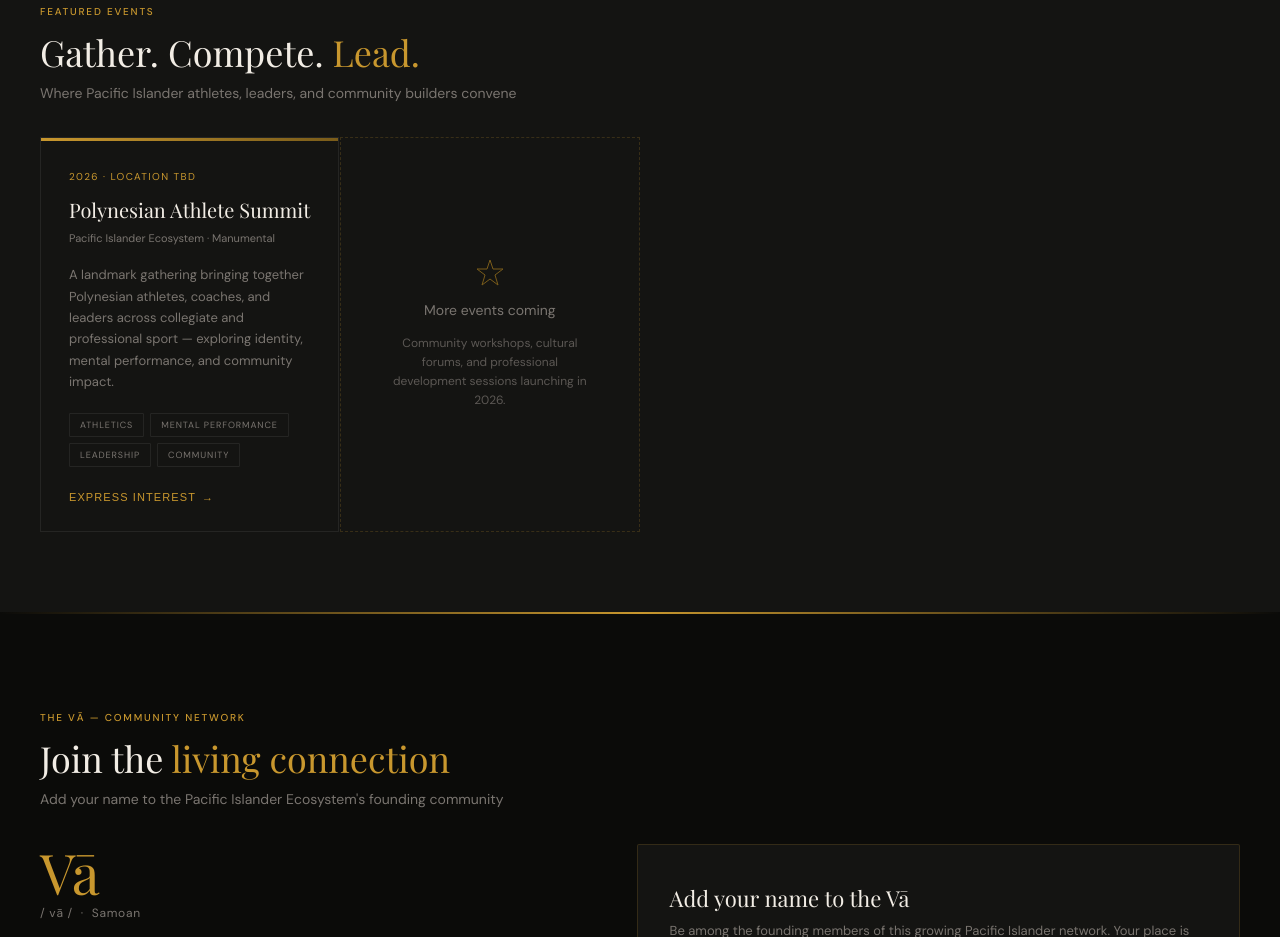
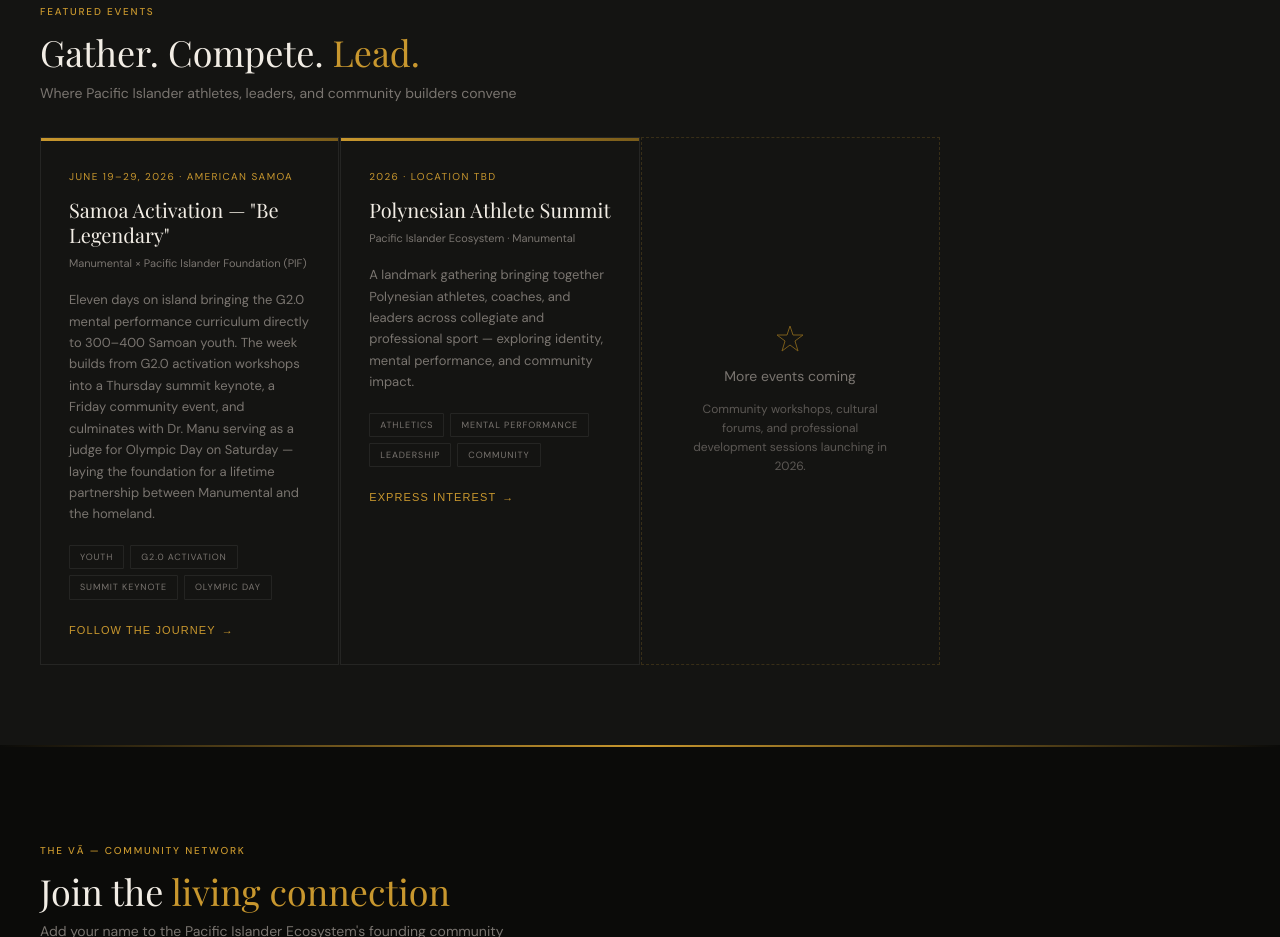
Before and after one commit to tashiragibbs/pi-ecosystem, a plain HTML site: page index.html in a window 1280 px wide. Shown: the part 3000-3937 px from the top of the page. Drawn offline with nearby package versions, Linux system fonts and the light colour scheme.

Commit message:
Add Samoa Activation trip to events

```diff
--- a/index.html
+++ b/index.html
@@ -558,6 +558,23 @@
     <div class="event-card">
       <div class="event-header-bar"></div>
       <div class="event-card-body">
+        <div class="event-card-date">June 19–29, 2026 · American Samoa</div>
+        <div class="event-card-title">Samoa Activation — "Be Legendary"</div>
+        <div class="event-card-org">Manumental × Pacific Islander Foundation (PIF)</div>
+        <p class="event-card-desc">Eleven days on island bringing the G2.0 mental performance curriculum directly to 300–400 Samoan youth. The week builds from G2.0 activation workshops into a Thursday summit keynote, a Friday community event, and culminates with Dr. Manu serving as a judge for Olympic Day on Saturday — laying the foundation for a lifetime partnership between Manumental and the homeland.</p>
+        <div class="event-tags">
+          <span class="event-tag">Youth</span>
+          <span class="event-tag">G2.0 Activation</span>
+          <span class="event-tag">Summit Keynote</span>
+          <span class="event-tag">Olympic Day</span>
+        </div>
+        <button class="event-cta">Follow the journey</button>
+      </div>
+    </div>
+
+    <div class="event-card">
+      <div class="event-header-bar"></div>
+      <div class="event-card-body">
         <div class="event-card-date">2026 · Location TBD</div>
         <div class="event-card-title">Polynesian Athlete Summit</div>
         <div class="event-card-org">Pacific Islander Ecosystem · Manumental</div>
```
